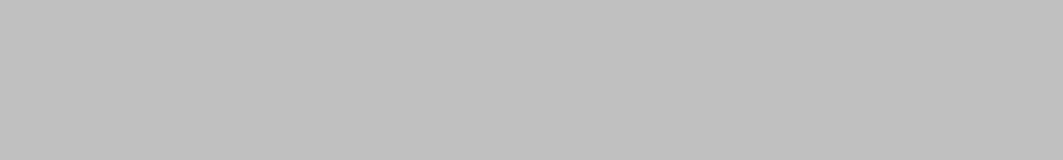
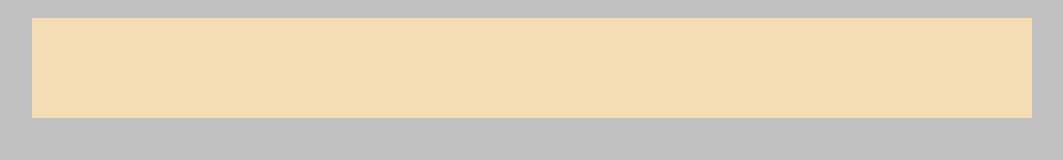
Before and after one commit to FrankyJo/gulpConfig, a website: page app/index.html in a window 1280 px wide. Shown: the whole page, without its empty margins (108-1171 px from the left). Drawn offline with nearby package versions, Linux system fonts and the light colour scheme; files that its build step writes are made by us from their sources.

Commit message:
add autoprefixer and shorthand

```diff
--- a/app/index.html
+++ b/app/index.html
@@ -9,7 +9,9 @@
 </head>
 <body>
     <div class="page-wrapper">
+        <div class="section-one">
 
+        </div>
     </div>
 
 <script src="js/script.js"></script>
--- a/app/scss/main.scss
+++ b/app/scss/main.scss
@@ -12,8 +12,21 @@ body{
   display: flex;
   box-sizing: border-box;
   transition: transform 1s;
+  .page-wrapper{
+    width: 100%;
+  }
 
   @media all and (max-width: 1000px) {
     width:80%;
   }
 }
+
+.section-one{
+  width: 1000px;
+  height: 100px;
+  margin-top: 10px;
+  margin-left: auto;
+  margin-right: auto;
+  margin-bottom: 10px;
+  background-color: wheat;
+}
--- a/package.json
+++ b/package.json
@@ -41,5 +41,8 @@
       "last 1 safari version",
       "last 1 ie version"
     ]
+  },
+  "dependencies": {
+    "gulp-shorthand": "^1.1.0"
   }
 }
```
Also changed, not shown: gulpfile.js (+6 -5 lines), README.md, dist/css/main.css, dist/index.html, 1 other file.
